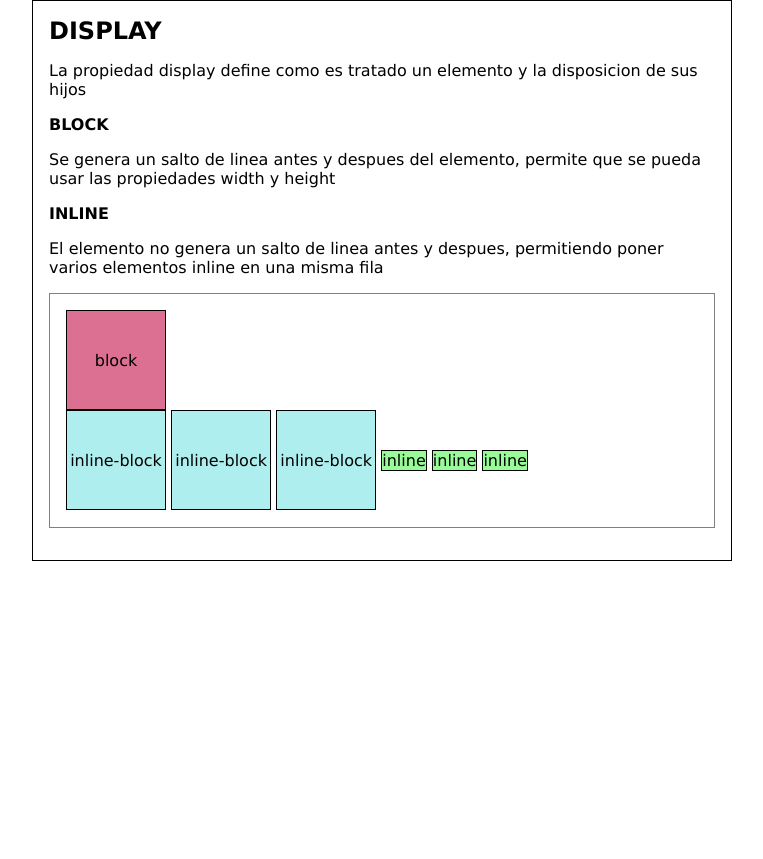
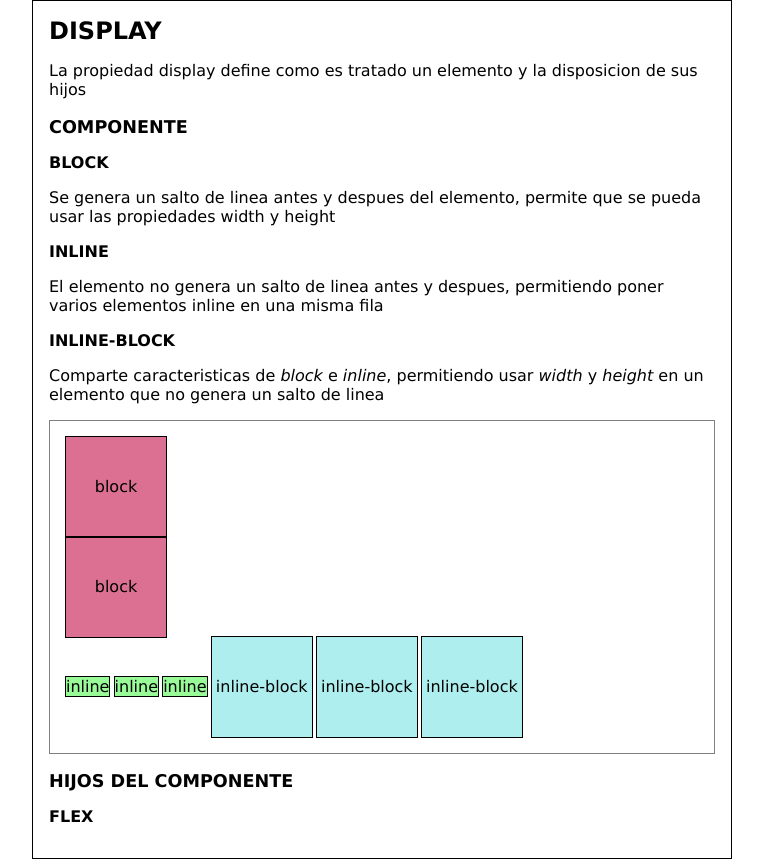
Before and after one commit to JJ1313/FS_WEY, a plain HTML site: page index.html in a window 1280 px wide. Shown: the whole page, without its empty margins (258-1021 px from the left). Before the commit the page ends 800 px from the top, so only its background shows below. Drawn offline with Linux system fonts and the light colour scheme.

Commit message:
displays

```diff
--- a/assets/css/styles.css
+++ b/assets/css/styles.css
@@ -41,7 +41,7 @@ h6 {
     }
 
     &.h2 {
-      font-size: 1rem;
+      font-size: 1.1rem;
     }
   }
 }
@@ -59,10 +59,12 @@ h6 {
   padding: 1rem;
 
   >* {
+    --size: 100px;
+
     text-align: center;
-    border: 1px solid black;
-    line-height: 100px;
-    width: 100px;
-    height: 100px;
+    outline: 1px solid black;
+    line-height: var(--size);
+    width: var(--size);
+    height: var(--size);
   }
 }
--- a/index.html
+++ b/index.html
@@ -3,7 +3,7 @@
 <head>
   <meta charset="UTF-8">
   <meta name="viewport" content="width=device-width, initial-scale=1.0">
-  <title>HTML | CSS | JS</title>
+  <title>Full Stack Wey</title>
   <link rel="stylesheet" href="./assets/css/styles.css">
 </head>
 <body>
@@ -14,23 +14,26 @@
     <section class="section flow">
       <h2 class="section-h h1">DISPLAY</h2>
       <p>La propiedad display define como es tratado un elemento y la disposicion de sus hijos</p>
-      <h3></h3>
+      <h2 class="section-h h2">Componente</h2>
       <h3 class="section-h h3">BLOCK</h3>
       <p>Se genera un salto de linea antes y despues del elemento, permite que se pueda usar las propiedades width y height</p>
       <h3 class="section-h h3">INLINE</h3>
       <p>El elemento no genera un salto de linea antes y despues, permitiendo poner varios elementos inline en una misma fila</p>
+      <h3 class="section-h h3">INLINE-BLOCK</h3>
+      <p>Comparte caracteristicas de <i>block</i> e <i>inline</i>, permitiendo usar <i>width</i> y <i>height</i> en un elemento que no genera un salto de linea</p>
       <div class="example">
           <div style="display: block;background: palevioletred;">block</div>
+          <div style="display: block;background: palevioletred;">block</div>
+          <div style="display: inline; background-color: palegreen;">inline</div>
+          <div style="display: inline; background-color: palegreen;">inline</div>
+          <div style="display: inline; background-color: palegreen;">inline</div>
           <div style="display: inline-block; background: paleturquoise;">inline-block</div>
           <div style="display: inline-block; background-color: paleturquoise;">inline-block</div>
           <div style="display: inline-block; background-color: paleturquoise;">inline-block</div>
-          <div style="display: inline; background-color: palegreen;">inline</div>
-          <div style="display: inline; background-color: palegreen;">inline</div>
-          <div style="display: inline; background-color: palegreen;">inline</div>
       </div>
-      <div class="code">
-
-      </div>
+      <h2 class="section-h h2">Hijos del componente</h2>
+      <h3 class="section-h h3">Flex</h3>
+      <p></p>
     </section>
   </main>
   <footer></footer>
```
